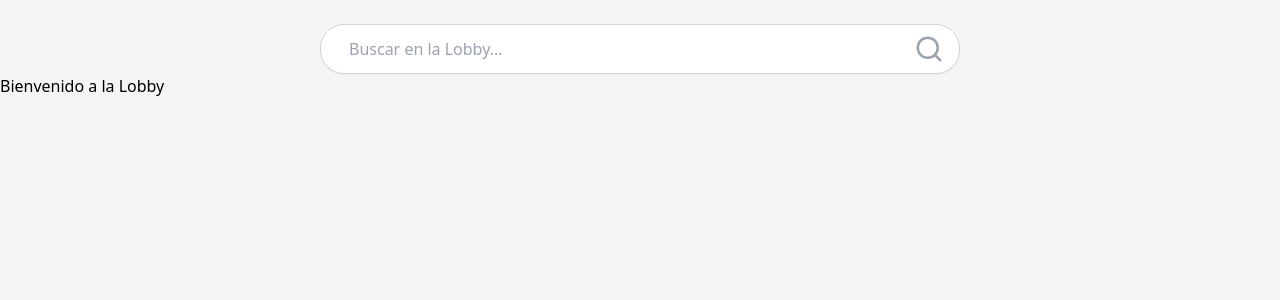
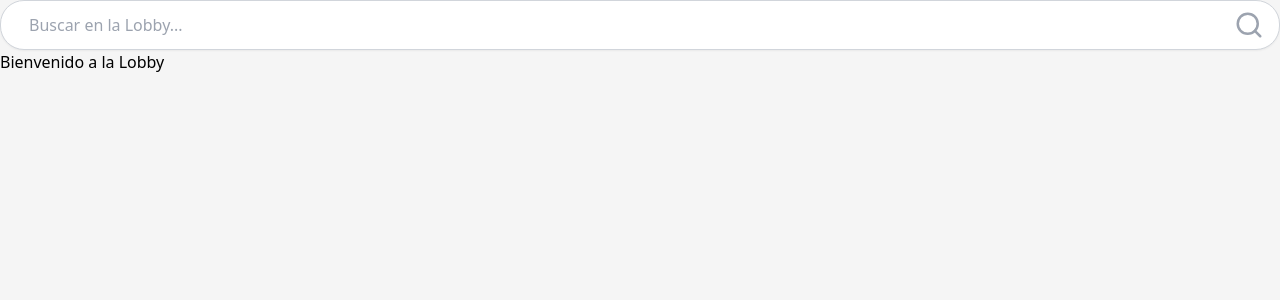
Before and after one commit to hazaelbc/SpotApp-2026, a React (Vite) app in the folder spotapp-frontend/: page /lobby in a window 1280 px wide. Shown: the top 300 px of the page. Built offline with nearby package versions, Linux system fonts and the light colour scheme; sample sign-in values are in the browser's storage.

Commit message:
correcciones barra de busqueda con respecto a continuidad

```diff
--- a/spotapp-frontend/src/componentes/barra-busqueda/index.jsx
+++ b/spotapp-frontend/src/componentes/barra-busqueda/index.jsx
@@ -16,19 +16,19 @@ export const BarraBusqueda = ({ onSearch }) => {
   };
 
   return (
-    <form onSubmit={handleSubmit} className="w-full max-w-2xl mx-auto px-2 sm:px-4">
+    <form onSubmit={handleSubmit} className="w-full">
       <div className="relative flex items-center">
         <input
           type="text"
           value={searchTerm}
           onChange={handleChange}
           placeholder="Buscar en la Lobby..."
-          className="w-full px-3 py-2 pl-5 mt-4 sm:px-4 sm:py-3 sm:pl-7 sm:mt-6 text-sm sm:text-base text-gray-700 bg-white border border-gray-300 rounded-3xl focus:outline-none focus:ring-2 focus:ring-gray-300 focus:border-transparent shadow-sm transition duration-200"
+          className="w-full px-3 py-2 pl-5 sm:px-4 sm:py-3 sm:pl-7 text-sm sm:text-base text-gray-700 bg-white border border-gray-300 rounded-3xl focus:outline-none focus:ring-2 focus:ring-gray-300 focus:border-transparent shadow-sm transition duration-200"
         />
 
         <button
           type="submit"
-          className="absolute right-2 sm:right-4 top-1/2 -translate-y-1/2 flex items-center justify-center mt-2 sm:mt-3"
+          className="absolute right-2 sm:right-4 top-1/2 -translate-y-1/2 flex items-center justify-center"
         >
           <FiSearch className="text-gray-400 text-2xl sm:text-3xl" />
         </button>
```
